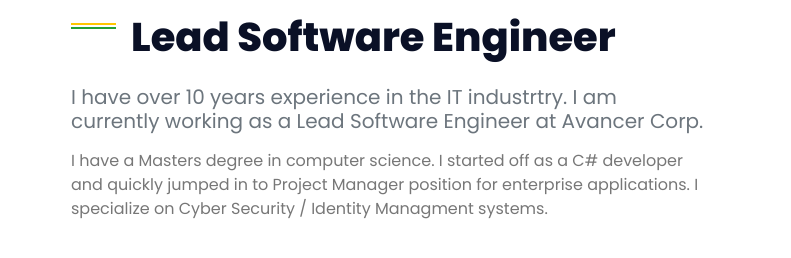
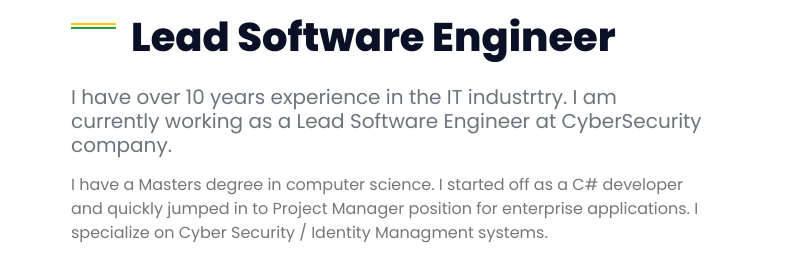
Before and after one commit to TigistM/TigistM.github.io, a plain HTML site: page index.html in a window 1280 px wide. Shown: the part 556-814 px from the top of the page, 489-1280 px from the left. Drawn offline with nearby package versions, Linux system fonts and the light colour scheme.

Commit message:
Update index.html

```diff
--- a/index.html
+++ b/index.html
@@ -77,7 +77,7 @@
                 <div class="col-lg-7 pt-5 pb-lg-5">
                     <h6 class="text-secondary font-weight-semi-bold text-uppercase mb-3">Learn About Me</h6>
                     <h1 class="mb-4 section-title">Lead Software Engineer</h1>
-                    <h5 class="text-muted font-weight-normal mb-3">I have over 10 years experience in the IT industrtry. I am currently working as a Lead Software Engineer at Avancer Corp.</h5>
+                    <h5 class="text-muted font-weight-normal mb-3">I have over 10 years experience in the IT industrtry. I am currently working as a Lead Software Engineer at CyberSecurity company.</h5>
                     <p>I have a Masters degree in computer science. I started off as a C# developer and quickly jumped in to Project Manager position for enterprise applications. I specialize on Cyber Security / Identity Managment systems. </p>
                     <div class="d-flex align-items-center pt-4">
                         <a href="contact.html" class="btn btn-primary mr-5">Learn More</a>
```
